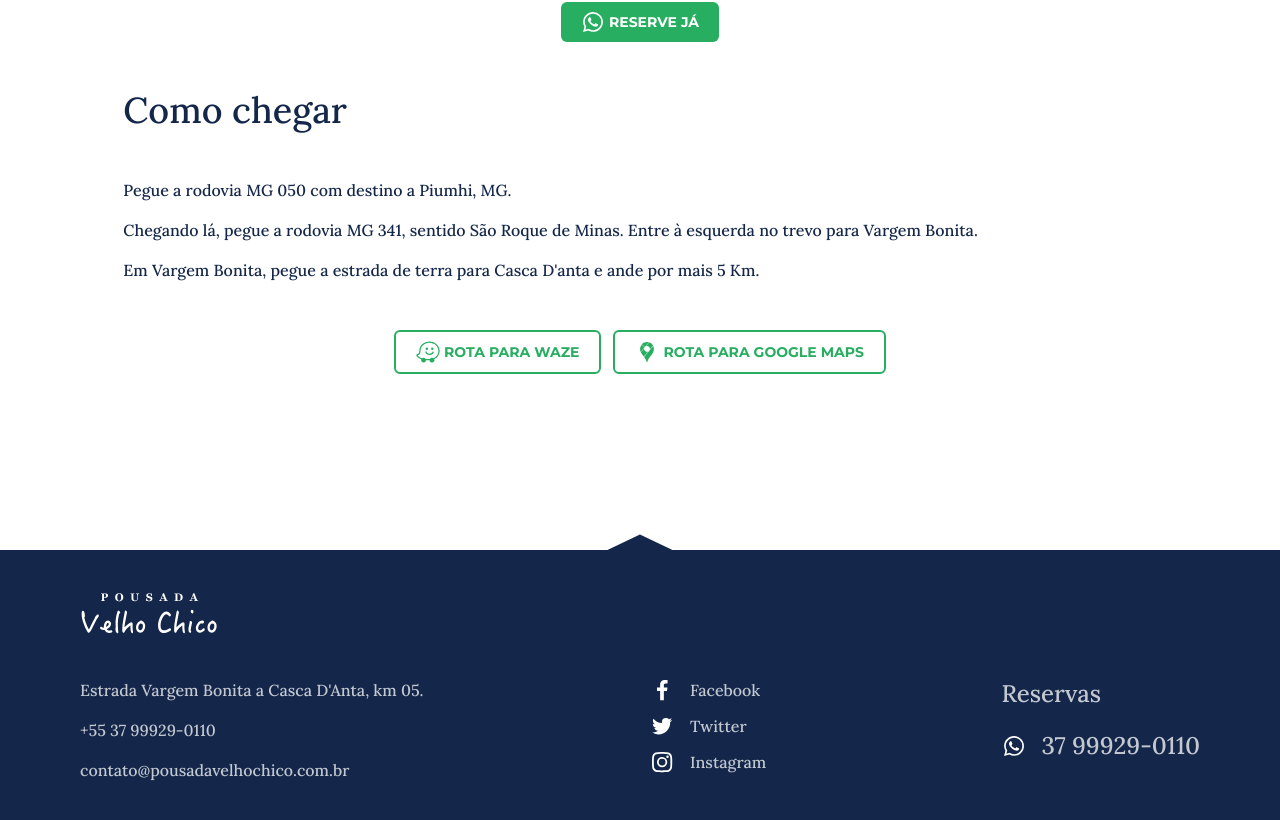
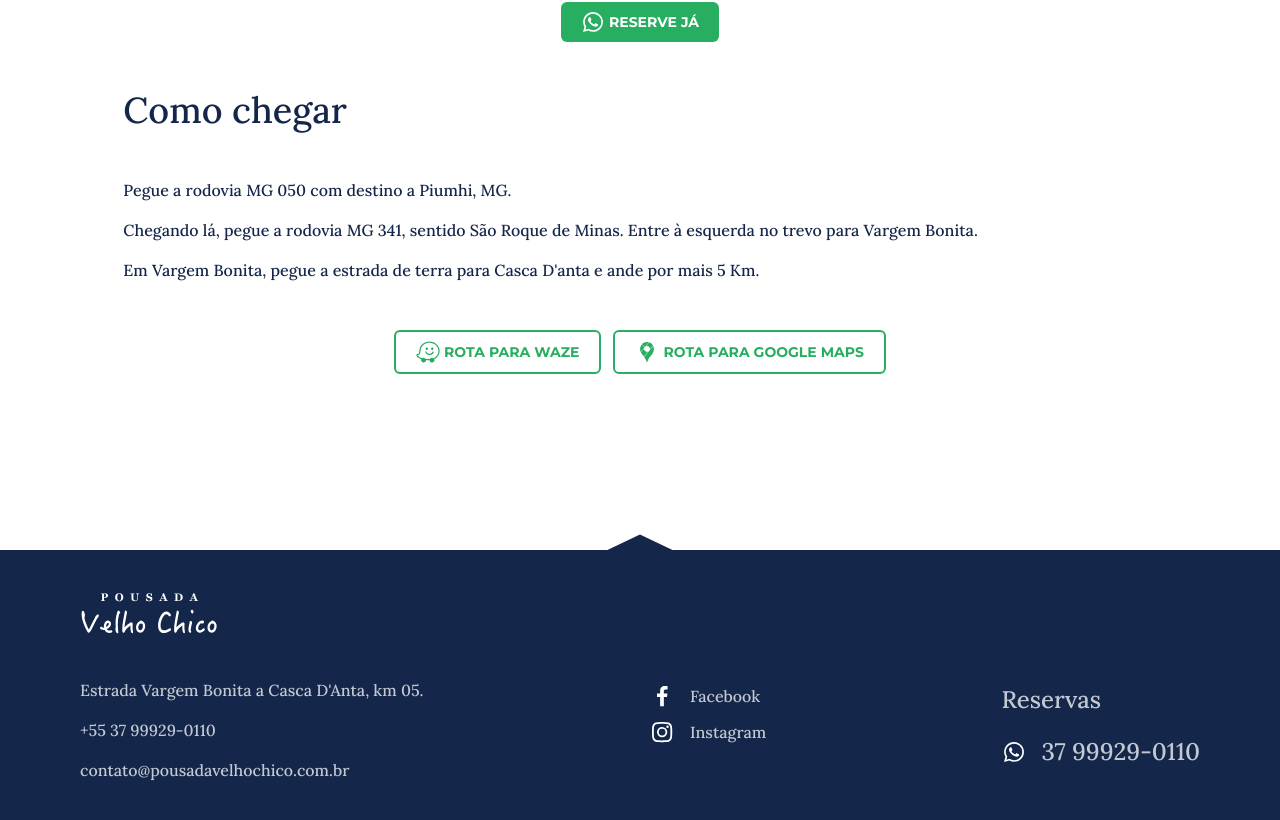
Before and after one commit to alandbh/velhochico, a Next.js app: page /contato in a window 1280 px wide. Shown: the part 780-1600 px from the top of the page. Built offline with nearby package versions, Linux system fonts and the light colour scheme; a web font is replaced by a local one.

Commit message:
Removing twitter icon

```diff
--- a/app/_components/Footer.tsx
+++ b/app/_components/Footer.tsx
@@ -41,7 +41,7 @@ const Footer = () => {
                         <h3 className="sr-only">
                             Siga-nos em nossas redes sociais
                         </h3>
-                        <ul className="flex flex-col items-stretch self-center gap-3 content w-32">
+                        <ul className="flex flex-col items-stretch self-center gap-3 max-md:gap-6 content w-32">
                             <li>
                                 <a
                                     href="/#"
@@ -51,15 +51,7 @@ const Footer = () => {
                                     Facebook
                                 </a>
                             </li>
-                            <li>
-                                <a
-                                    href="#"
-                                    className="flex gap-4 hover:underline hover:text-white/100"
-                                >
-                                    <Twitter />
-                                    Twitter
-                                </a>
-                            </li>
+
                             <li>
                                 <a
                                     href="#"
```
